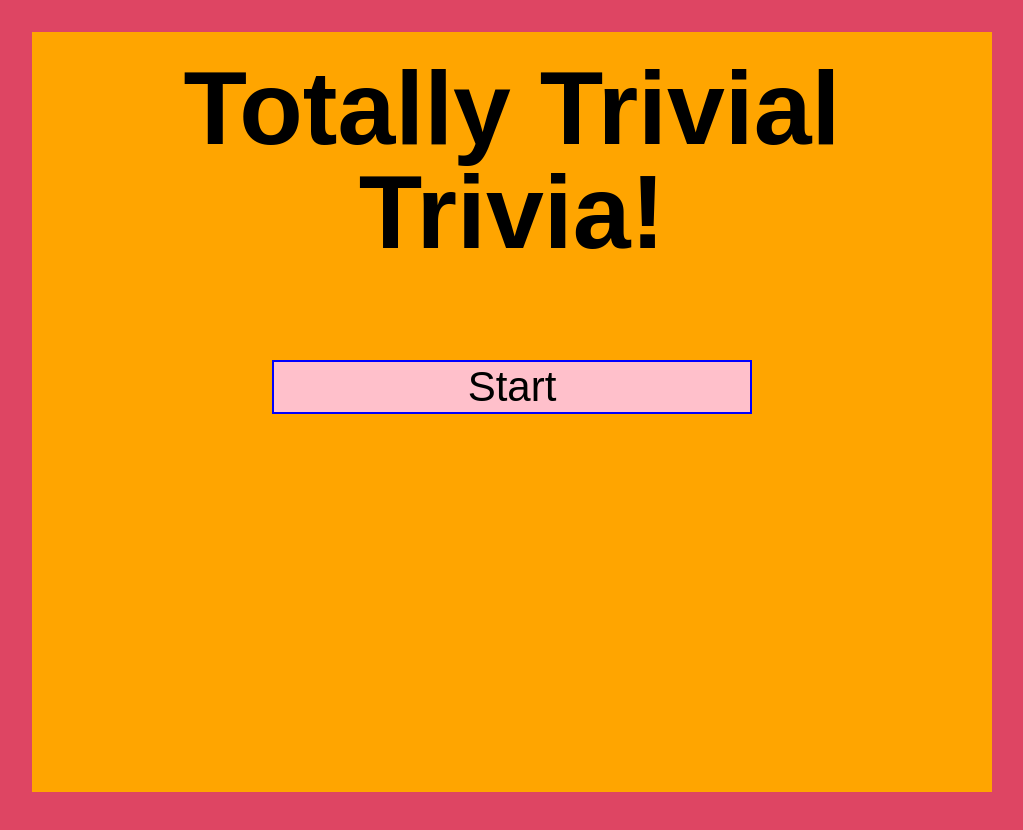
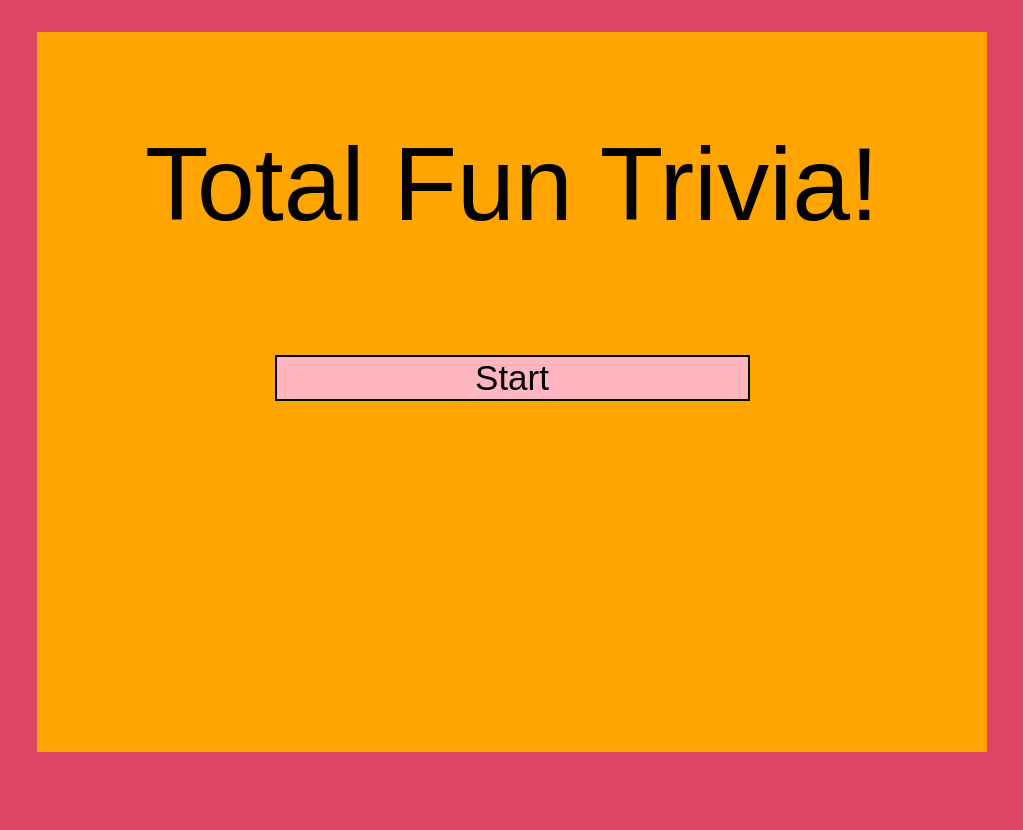
Before and after one commit to radhikaiyer/Trivia-Game, a plain HTML site: page index.html in a window 1280 px wide. Shown: the whole page, without its empty margins (128-1151 px from the left). Drawn offline with nearby package versions, Linux system fonts and the light colour scheme; a web font is replaced by a local one.

Commit message:
Fixing Mistakes

```diff
--- a/assets/css/style.css
+++ b/assets/css/style.css
@@ -7,17 +7,6 @@ html, body{
     text-align: center;
   }
 
-  #wrapper{
-    margin:2.5% auto;
-    background-color:orange;
-    width:960px;
-    height: 95%;
-    box-sizing: border-box;
-  }
-
-  #subwrapper{
-    position: relative;
-  }
   button{
     display:block;
     width:50%;
@@ -26,24 +15,32 @@ html, body{
     border:none;
     cursor: pointer;
     background:transparent;
-    font-size: 42px;;
+    font-size: 35px;;
   }
 
-  img{
-    height:200px;
+  #wrapper{
+    background-color:orange;
+    width:950px;
+    margin: 2.5% auto;
+    height: 90%;
+    box-sizing: border-box;
+  }
+
+  #subwrapper{
+    position: relative;
   }
 
   h1{
-    font-family: 'Aclonica', sans-serif;
+    font-family: Arial, Helvetica, sans-serif;
     font-size: 6.5em;
-    font-weight: bold;
     color: black;
-    padding-top: 2.5%;
+    padding-top: 10.5%;
+    padding-bottom: 2.5%;
   }
 
   h2{
-    font-size: 35px;
-    margin-bottom: 25px;
+    font-size: 30px;
+    margin-bottom: 20px;
   }
 
   h3{
@@ -53,11 +50,11 @@ html, body{
 
   #start{
     margin-top: 10%;
-    border:2px solid blue;
-    background: pink;
+    border:2px solid black;
+    background: lightpink;
   }
 
   button:hover {
-    border:2px solid blue;
-    background: pink;
+    border:2px solid black;
+    background: lightpink;
   }
--- a/assets/javascript/app.js
+++ b/assets/javascript/app.js
@@ -1,20 +1,3 @@
-var panel = $('#quiz-area');
-var countStartNumber = 30;
-
-
-$(document).on('click', '#start-over', function(e) {
-  game.reset();
-});
-
-$(document).on('click', '.answer-button', function(e) {
-  game.clicked(e);
-});
-
-$(document).on('click', '#start', function(e) {
-  $('#subwrapper').prepend('<h2>Time Remaining: <span id="counter-number">30</span> Seconds</h2>');
-  game.loadQuestion();
-});
-
 //Questions to be answered
 
 var questions = [{
@@ -58,6 +41,23 @@ var questions = [{
   correctAnswer: "Lung",
 
 }];
+
+var panel = $('#quiz-area');
+var countStartNumber = 30;
+
+
+$(document).on('click', '#start-over', function(e) {
+  game.reset();
+});
+
+$(document).on('click', '.answer-button', function(e) {
+  game.clicked(e);
+});
+
+$(document).on('click', '#start', function(e) {
+  $('#subwrapper').prepend('<h2>Time Remaining: <span id="counter-number">30</span> Seconds</h2>');
+  game.loadQuestion();
+});
 
 //Functions of the Game
 
--- a/index.html
+++ b/index.html
@@ -9,7 +9,7 @@
 </head>
 <body>
   <div id="wrapper">
-    <h1>Totally Trivial Trivia!</h1>
+    <h1>Total Fun Trivia!</h1>
     <div id="subwrapper">
       <div id="quiz-area">
         <button id="start">Start</button>
```
